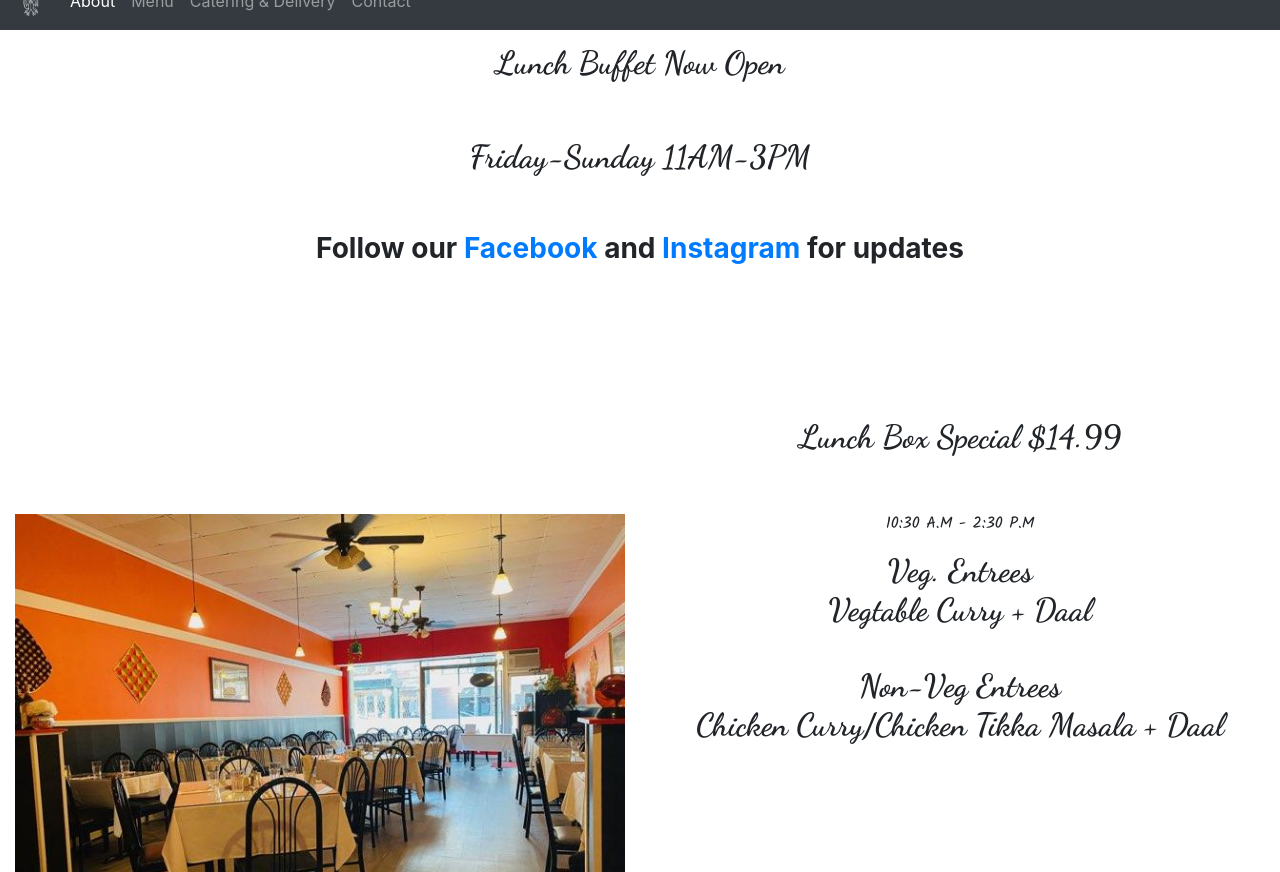
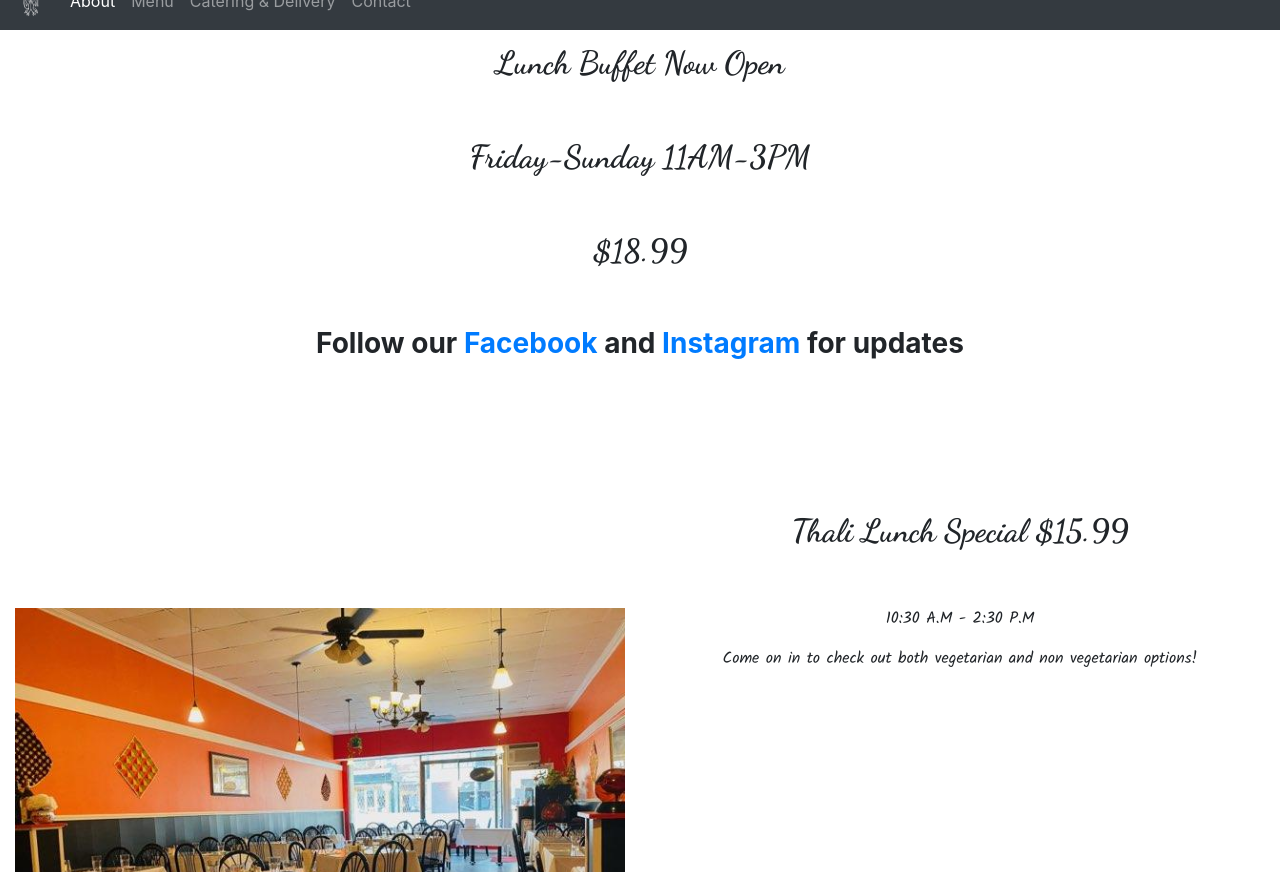
Before and after one commit to amjadz/jewel-of-india-website, a Jekyll site: the page built from index.html, in a window 1280 px wide and 900 px high, scrolled down 934 px, cut to the strip 28-900 px from the top of the window. Built offline with Jekyll 4.4.1, drawn with Linux system fonts in a browser that asks for light colours; nearby versions of some CDN libraries; some web fonts are replaced.

Commit message:
Update index.html
Pricing updates

```diff
--- a/index.html
+++ b/index.html
@@ -23,6 +23,7 @@ layout: default
   <div class="container-fluid">
     <h2 class="center-text font-weight-bold pb-5">Lunch Buffet Now Open</h2>
     <h2 class="center-text font-weight-bold pb-5">Friday-Sunday 11AM-3PM</h2>
+    <h2 class="center-text font-weight-bold pb-5"> $18.99</h2>
 
     <h3 class="center-text font-weight-bold pb-5">Follow our <a href="https://www.facebook.com/jewelofindia.Seattle">Facebook</a> and <a href = "https://www.instagram.com/jewelofindia.seattle/">Instagram</a> for updates</h2>
     <!-- <h2 class="center-text font-weight-bold pb-5">We are open for in-person dine-in!</h2> -->
@@ -71,9 +72,9 @@ layout: default
           <img class="resturant-img py-5" src="{{site.baseurl}}/assets//images/interior/interior-shot.jpeg" alt="resturant-interior">
         </div>
         <div class="col-sm-4 col-md-12 col-lg-12 col-xl-6">
-          <h2 class="center-text pb-5">Lunch Box Special $14.99 </h2>
+          <h2 class="center-text pb-5">Thali Lunch Special $15.99 </h2>
           <p class="center-text">10:30 A.M - 2:30 P.M</p>
-          <h2 class="center-text">Veg. Entrees <br> Vegtable Curry + Daal <br><br>Non-Veg Entrees <br> Chicken Curry/Chicken Tikka Masala + Daal</h2>
+          <p class="center-text">Come on in to check out both vegetarian and non vegetarian options!</p>
             <!-- <h2 class="center-text pb-5">Hours of Operation</h2>
             <table class="table table-xl table-dark">
               <tr class="center-text cardo-font">
```
